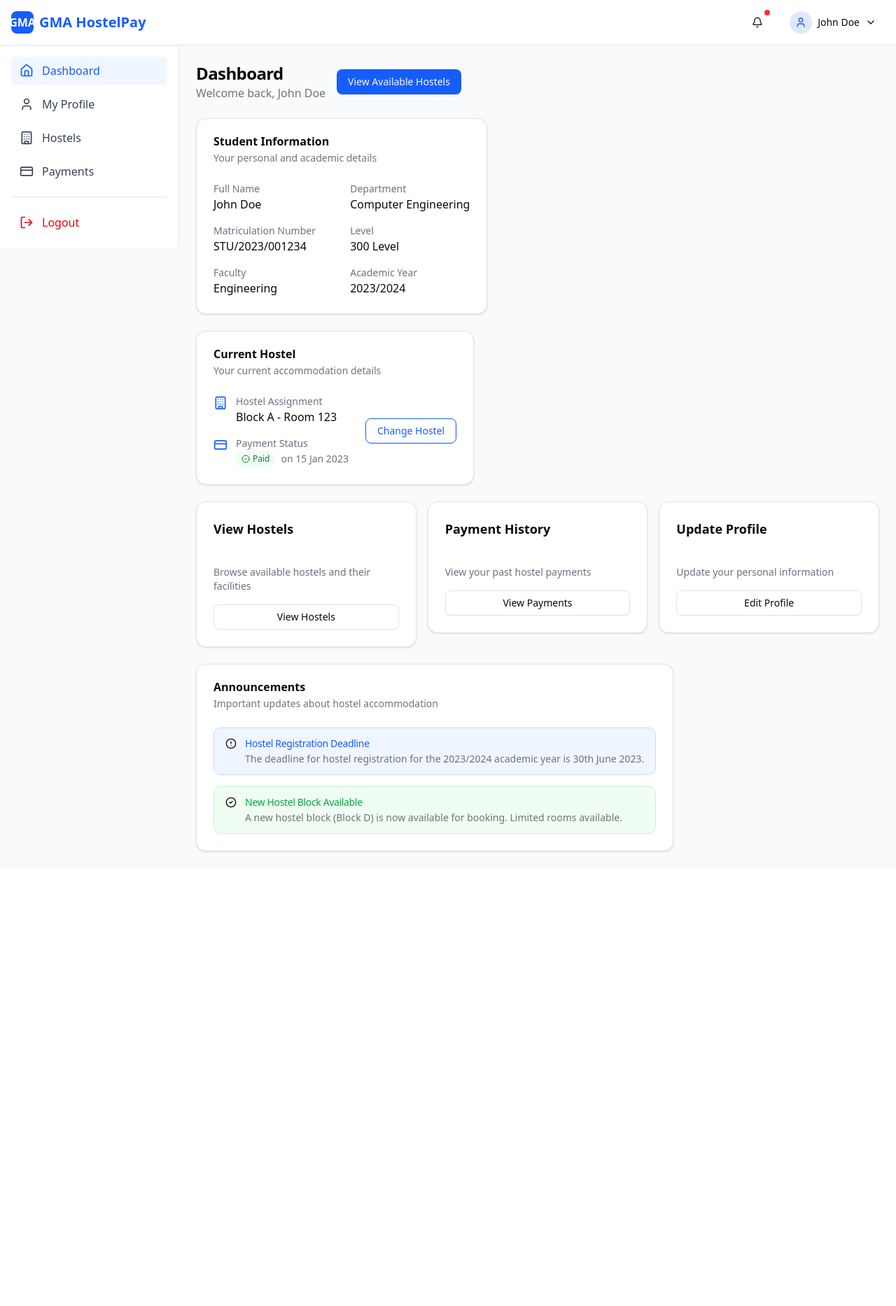
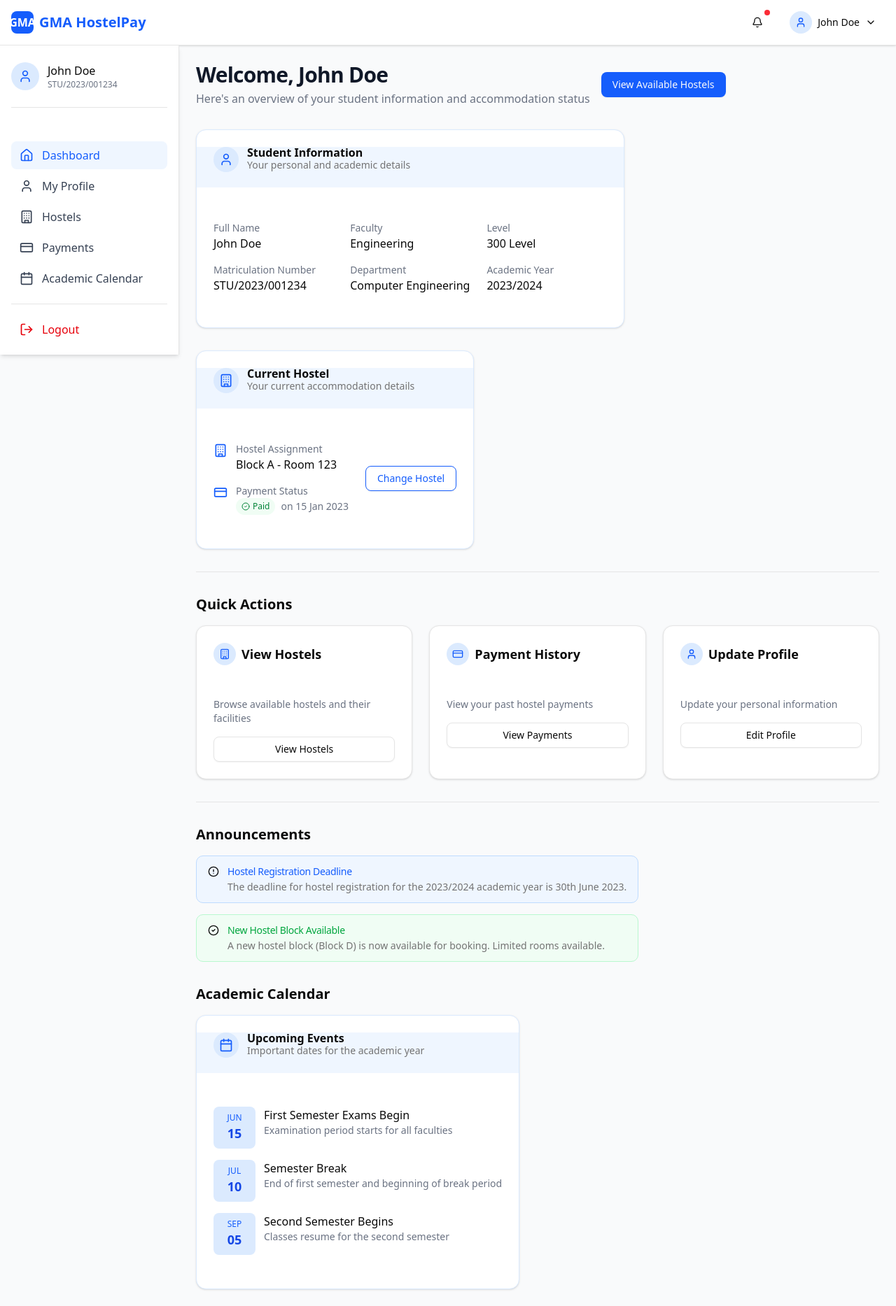
Before and after one commit to astroboy20/gma-hostelpay, a Next.js app: page /dashboard in a window 1280 px wide. Shown: the whole page at 70% size. Before the commit the page ends 1241 px from the top, so only its background shows below. Built offline with nearby package versions, Linux system fonts and the light colour scheme.

Commit message:
feat: add Separator component and update dashboard layout with user info and new links

```diff
--- a/package.json
+++ b/package.json
@@ -15,6 +15,7 @@
     "@radix-ui/react-label": "^2.1.6",
     "@radix-ui/react-radio-group": "^1.3.6",
     "@radix-ui/react-select": "^2.2.4",
+    "@radix-ui/react-separator": "^1.1.6",
     "@radix-ui/react-slot": "^1.2.2",
     "@radix-ui/react-tabs": "^1.1.11",
     "class-variance-authority": "^0.7.1",
--- a/src/app/dashboard/layout.tsx
+++ b/src/app/dashboard/layout.tsx
@@ -6,9 +6,10 @@ import { useState } from "react"
 import Link from "next/link"
 import { usePathname } from "next/navigation"
 import { Button } from "@/components/ui/button"
-import { Building, Home, User, CreditCard, LogOut, Menu, X, Bell, ChevronDown } from "lucide-react"
+import { Building, Home, User, CreditCard, LogOut, Menu, X, Bell, ChevronDown, Calendar } from "lucide-react"
 import { DropdownMenu, DropdownMenuContent, DropdownMenuItem, DropdownMenuTrigger } from "@/components/ui/dropdown-menu"
 import { Logo } from "@/components/logo"
+import { Separator } from "@/components/ui/separator"
 
 export default function DashboardLayout({
   children,
@@ -33,7 +34,7 @@ export default function DashboardLayout({
   return (
     <div className="min-h-screen bg-gray-50 flex flex-col">
       {/* Header */}
-      <header className="bg-white border-b sticky top-0 z-30">
+      <header className="bg-white border-b sticky top-0 z-30 shadow-sm">
         <div className="container mx-auto px-4 h-16 flex items-center justify-between">
           <div className="flex items-center gap-2">
             <Button variant="ghost" size="icon" className="md:hidden" onClick={toggleSidebar}>
@@ -81,7 +82,7 @@ export default function DashboardLayout({
         ></div>
 
         <aside
-          className={`fixed top-0 left-0 z-50 h-full w-64 bg-white border-r transform transition-transform duration-200 md:relative md:translate-x-0 ${
+          className={`fixed top-0 left-0 z-50 h-full w-64 bg-white border-r transform transition-transform duration-200 md:relative md:translate-x-0 shadow-md ${
             isSidebarOpen ? "translate-x-0" : "-translate-x-full"
           }`}
         >
@@ -92,7 +93,19 @@ export default function DashboardLayout({
               <span className="sr-only">Close menu</span>
             </Button>
           </div>
-          <nav className="p-4 space-y-2">
+          <div className="p-4">
+            <div className="flex items-center gap-3 mb-6 mt-2">
+              <div className="w-10 h-10 rounded-full bg-blue-100 flex items-center justify-center">
+                <User className="h-5 w-5 text-blue-600" />
+              </div>
+              <div>
+                <div className="font-medium">John Doe</div>
+                <div className="text-xs text-gray-500">STU/2023/001234</div>
+              </div>
+            </div>
+            <Separator className="my-4" />
+          </div>
+          <nav className="p-4 space-y-1">
             <Link
               href="/dashboard"
               className={`flex items-center gap-3 px-3 py-2 rounded-md ${
@@ -133,6 +146,16 @@ export default function DashboardLayout({
               <CreditCard className="h-5 w-5" />
               <span>Payments</span>
             </Link>
+            <Link
+              href="/dashboard/calendar"
+              className={`flex items-center gap-3 px-3 py-2 rounded-md ${
+                isActive("/dashboard/calendar") ? "bg-blue-50 text-blue-600" : "text-gray-700 hover:bg-gray-100"
+              }`}
+              onClick={closeSidebar}
+            >
+              <Calendar className="h-5 w-5" />
+              <span>Academic Calendar</span>
+            </Link>
             <div className="pt-4 mt-4 border-t">
               <Link
                 href="/auth/login"
--- a/src/app/dashboard/page.tsx
+++ b/src/app/dashboard/page.tsx
@@ -2,9 +2,10 @@
 
 import { Card, CardContent, CardDescription, CardHeader, CardTitle } from "@/components/ui/card"
 import { Button } from "@/components/ui/button"
-import { Building, CreditCard, AlertCircle, CheckCircle2 } from "lucide-react"
+import { Building, CreditCard, AlertCircle, CheckCircle2, User, Calendar } from "lucide-react"
 import Link from "next/link"
 import { Alert, AlertDescription, AlertTitle } from "@/components/ui/alert"
+import { Separator } from "@/components/ui/separator"
 import { FadeIn, StaggerContainer, StaggerItem } from "@/components/animation"
 
 // Mock student data
@@ -22,12 +23,14 @@ const studentData = {
 
 export default function DashboardPage() {
   return (
-    <div className="space-y-6">
+    <div className="space-y-8 max-w-6xl mx-auto">
       <FadeIn>
-        <div className="flex flex-col md:flex-row md:items-center md:justify-between gap-4">
+        <div className="flex flex-col md:flex-row md:items-center md:justify-between gap-4 mb-8">
           <div>
-            <h1 className="text-2xl font-bold tracking-tight">Dashboard</h1>
-            <p className="text-muted-foreground">Welcome back, {studentData.name}</p>
+            <h1 className="text-3xl font-bold tracking-tight text-gray-900">Welcome, {studentData.name}</h1>
+            <p className="text-gray-500 mt-1">
+              Here's an overview of your student information and accommodation status
+            </p>
           </div>
           <div className="flex items-center gap-4">
             <Link href="/dashboard/hostels">
@@ -37,15 +40,22 @@ export default function DashboardPage() {
         </div>
       </FadeIn>
 
-      {/* Student Information */}
+      {/* Student Information Card */}
       <FadeIn delay={0.1}>
-        <Card>
-          <CardHeader>
+        <Card className="overflow-hidden border-blue-100 shadow-sm">
+          <CardHeader className="bg-blue-50 pb-4">
+            <div className="flex items-center gap-3">
+              <div className="bg-blue-100 p-2 rounded-full">
+                <User className="h-5 w-5 text-blue-600" />
+              </div>
+              <div>
                 <CardTitle>Student Information</CardTitle>
                 <CardDescription>Your personal and academic details</CardDescription>
+              </div>
+            </div>
           </CardHeader>
-          <CardContent>
-            <div className="grid grid-cols-1 md:grid-cols-2 gap-6">
+          <CardContent className="p-6">
+            <div className="grid grid-cols-1 md:grid-cols-3 gap-6">
               <div className="space-y-4">
                 <div>
                   <h3 className="text-sm font-medium text-gray-500">Full Name</h3>
@@ -55,16 +65,18 @@ export default function DashboardPage() {
                   <h3 className="text-sm font-medium text-gray-500">Matriculation Number</h3>
                   <p className="text-base font-medium">{studentData.matricNumber}</p>
                 </div>
+              </div>
+              <div className="space-y-4">
                 <div>
                   <h3 className="text-sm font-medium text-gray-500">Faculty</h3>
                   <p className="text-base font-medium">{studentData.faculty}</p>
                 </div>
-              </div>
-              <div className="space-y-4">
                 <div>
                   <h3 className="text-sm font-medium text-gray-500">Department</h3>
                   <p className="text-base font-medium">{studentData.department}</p>
                 </div>
+              </div>
+              <div className="space-y-4">
                 <div>
                   <h3 className="text-sm font-medium text-gray-500">Level</h3>
                   <p className="text-base font-medium">{studentData.level}</p>
@@ -81,12 +93,19 @@ export default function DashboardPage() {
 
       {/* Current Hostel */}
       <FadeIn delay={0.2}>
-        <Card>
-          <CardHeader>
+        <Card className="overflow-hidden border-blue-100 shadow-sm">
+          <CardHeader className="bg-blue-50 pb-4">
+            <div className="flex items-center gap-3">
+              <div className="bg-blue-100 p-2 rounded-full">
+                <Building className="h-5 w-5 text-blue-600" />
+              </div>
+              <div>
                 <CardTitle>Current Hostel</CardTitle>
                 <CardDescription>Your current accommodation details</CardDescription>
+              </div>
+            </div>
           </CardHeader>
-          <CardContent>
+          <CardContent className="p-6">
             <div className="flex flex-col md:flex-row md:items-center gap-6">
               <div className="flex-1 space-y-4">
                 <div className="flex items-start gap-3">
@@ -122,13 +141,21 @@ export default function DashboardPage() {
         </Card>
       </FadeIn>
 
-      {/* Quick Actions */}
+      <Separator className="my-8" />
+
+      <div>
+        <h2 className="text-xl font-bold mb-4">Quick Actions</h2>
         <StaggerContainer>
-        <div className="grid grid-cols-1 md:grid-cols-3 gap-4">
+          <div className="grid grid-cols-1 md:grid-cols-3 gap-6">
             <StaggerItem>
-            <Card>
+              <Card className="hover:shadow-md transition-shadow h-full">
                 <CardHeader className="pb-2">
+                  <div className="flex items-center gap-2 mb-2">
+                    <div className="bg-blue-100 p-2 rounded-full">
+                      <Building className="h-4 w-4 text-blue-600" />
+                    </div>
                     <CardTitle className="text-lg">View Hostels</CardTitle>
+                  </div>
                 </CardHeader>
                 <CardContent>
                   <p className="text-sm text-gray-500 mb-4">Browse available hostels and their facilities</p>
@@ -141,9 +168,14 @@ export default function DashboardPage() {
               </Card>
             </StaggerItem>
             <StaggerItem>
-            <Card>
+              <Card className="hover:shadow-md transition-shadow h-full">
                 <CardHeader className="pb-2">
+                  <div className="flex items-center gap-2 mb-2">
+                    <div className="bg-blue-100 p-2 rounded-full">
+                      <CreditCard className="h-4 w-4 text-blue-600" />
+                    </div>
                     <CardTitle className="text-lg">Payment History</CardTitle>
+                  </div>
                 </CardHeader>
                 <CardContent>
                   <p className="text-sm text-gray-500 mb-4">View your past hostel payments</p>
@@ -156,9 +188,14 @@ export default function DashboardPage() {
               </Card>
             </StaggerItem>
             <StaggerItem>
-            <Card>
+              <Card className="hover:shadow-md transition-shadow h-full">
                 <CardHeader className="pb-2">
+                  <div className="flex items-center gap-2 mb-2">
+                    <div className="bg-blue-100 p-2 rounded-full">
+                      <User className="h-4 w-4 text-blue-600" />
+                    </div>
                     <CardTitle className="text-lg">Update Profile</CardTitle>
+                  </div>
                 </CardHeader>
                 <CardContent>
                   <p className="text-sm text-gray-500 mb-4">Update your personal information</p>
@@ -172,32 +209,86 @@ export default function DashboardPage() {
             </StaggerItem>
           </div>
         </StaggerContainer>
+      </div>
+
+      <Separator className="my-8" />
 
       {/* Announcements */}
+      <div>
+        <h2 className="text-xl font-bold mb-4">Announcements</h2>
         <FadeIn delay={0.4}>
-        <Card>
-          <CardHeader>
-            <CardTitle>Announcements</CardTitle>
-            <CardDescription>Important updates about hostel accommodation</CardDescription>
-          </CardHeader>
-          <CardContent className="space-y-4">
+          <div className="space-y-4">
             <Alert className="bg-blue-50 border-blue-200">
               <AlertCircle className="h-4 w-4 text-blue-600" />
-              <AlertTitle className="text-blue-600">Hostel Registration Deadline</AlertTitle>
+              <AlertTitle className="text-blue-600 font-medium">Hostel Registration Deadline</AlertTitle>
               <AlertDescription>
                 The deadline for hostel registration for the 2023/2024 academic year is 30th June 2023.
               </AlertDescription>
             </Alert>
             <Alert className="bg-green-50 border-green-200">
               <CheckCircle2 className="h-4 w-4 text-green-600" />
-              <AlertTitle className="text-green-600">New Hostel Block Available</AlertTitle>
+              <AlertTitle className="text-green-600 font-medium">New Hostel Block Available</AlertTitle>
               <AlertDescription>
                 A new hostel block (Block D) is now available for booking. Limited rooms available.
               </AlertDescription>
             </Alert>
+          </div>
+        </FadeIn>
+      </div>
+
+      {/* Academic Calendar */}
+      <div>
+        <h2 className="text-xl font-bold mb-4">Academic Calendar</h2>
+        <FadeIn delay={0.5}>
+          <Card className="overflow-hidden border-blue-100 shadow-sm">
+            <CardHeader className="bg-blue-50 pb-4">
+              <div className="flex items-center gap-3">
+                <div className="bg-blue-100 p-2 rounded-full">
+                  <Calendar className="h-5 w-5 text-blue-600" />
+                </div>
+                <div>
+                  <CardTitle>Upcoming Events</CardTitle>
+                  <CardDescription>Important dates for the academic year</CardDescription>
+                </div>
+              </div>
+            </CardHeader>
+            <CardContent className="p-6">
+              <div className="space-y-4">
+                <div className="flex items-start gap-3">
+                  <div className="bg-blue-100 p-2 rounded-md text-center min-w-[60px]">
+                    <div className="text-xs text-blue-600 font-medium">JUN</div>
+                    <div className="text-lg font-bold text-blue-700">15</div>
+                  </div>
+                  <div>
+                    <h3 className="font-medium">First Semester Exams Begin</h3>
+                    <p className="text-sm text-gray-500">Examination period starts for all faculties</p>
+                  </div>
+                </div>
+                <div className="flex items-start gap-3">
+                  <div className="bg-blue-100 p-2 rounded-md text-center min-w-[60px]">
+                    <div className="text-xs text-blue-600 font-medium">JUL</div>
+                    <div className="text-lg font-bold text-blue-700">10</div>
+                  </div>
+                  <div>
+                    <h3 className="font-medium">Semester Break</h3>
+                    <p className="text-sm text-gray-500">End of first semester and beginning of break period</p>
+                  </div>
+                </div>
+                <div className="flex items-start gap-3">
+                  <div className="bg-blue-100 p-2 rounded-md text-center min-w-[60px]">
+                    <div className="text-xs text-blue-600 font-medium">SEP</div>
+                    <div className="text-lg font-bold text-blue-700">05</div>
+                  </div>
+                  <div>
+                    <h3 className="font-medium">Second Semester Begins</h3>
+                    <p className="text-sm text-gray-500">Classes resume for the second semester</p>
+                  </div>
+                </div>
+              </div>
             </CardContent>
           </Card>
         </FadeIn>
       </div>
+    </div>
   )
 }
--- /dev/null
+++ b/src/components/ui/separator.tsx
@@ -0,0 +1,28 @@
+"use client"
+
+import * as React from "react"
+import * as SeparatorPrimitive from "@radix-ui/react-separator"
+
+import { cn } from "@/lib/utils"
+
+function Separator({
+  className,
+  orientation = "horizontal",
+  decorative = true,
+  ...props
+}: React.ComponentProps<typeof SeparatorPrimitive.Root>) {
+  return (
+    <SeparatorPrimitive.Root
+      data-slot="separator-root"
+      decorative={decorative}
+      orientation={orientation}
+      className={cn(
+        "bg-border shrink-0 data-[orientation=horizontal]:h-px data-[orientation=horizontal]:w-full data-[orientation=vertical]:h-full data-[orientation=vertical]:w-px",
+        className
+      )}
+      {...props}
+    />
+  )
+}
+
+export { Separator }
```
Also changed, not shown: src/app/dashboard/hostels/page.tsx (+93 -82 lines), 1 other file (tests, documents, lock files or other folders). Lines whose indentation alone changed are shown as unchanged.
